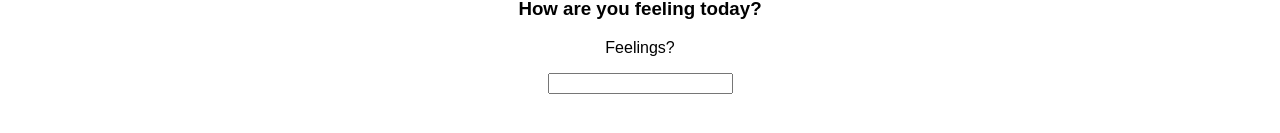
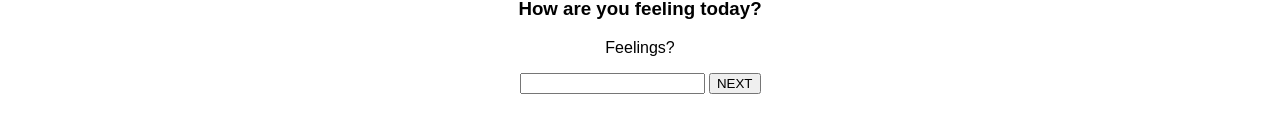
Before and after one commit to MohamedKassim1/redux-feedback, a React (Create React App) app: page / in a window 1280 px wide. Shown: the part 183-316 px from the top of the page. Built offline with nearby package versions, Linux system fonts and the light colour scheme.

Commit message:
redux route setup

```diff
--- a/package.json
+++ b/package.json
@@ -10,6 +10,7 @@
     "react": "^16.8.6",
     "react-dom": "^16.8.6",
     "react-redux": "^7.2.0",
+    "react-router-dom": "^5.1.2",
     "react-scripts": "^3.4.0",
     "redux": "^4.0.5"
   },
--- a/src/components/App/App.js
+++ b/src/components/App/App.js
@@ -1,7 +1,13 @@
 import React, { Component } from 'react';
 import axios from 'axios';
 import './App.css';
-import Feelings from '../Feelings/Feelings'
+import { HashRouter, Route, Link } from 'react-router-dom';
+import Feelings from '../Feelings/Feelings';
+import Understanding from '../Understanding/Understanding';
+import Support from '../Support/Support';
+import Comments from '../Review/Review';
+import Review from '../Review/Review';
+
 class App extends Component {
   render() {
     return (
@@ -11,7 +17,14 @@ class App extends Component {
           <h4><i>Don't forget it!</i></h4>
         </header>
         <br />
-        <Feelings />
+        <HashRouter>
+          <Route exact path="/" component={Feelings} />
+          <Route exact path="/understanding" component={Understanding} />
+          <Route exact path="/support" component={Support} />
+          <Route exact path="/comments" component={Comments} />
+          <Route exact path="/review" component={Review} />
+        </HashRouter>
+        {/* <Feelings /> */}
       </div>
     );
   }
--- a/src/components/Feelings/Feelings.js
+++ b/src/components/Feelings/Feelings.js
@@ -1,14 +1,19 @@
 import React, { Component } from 'react'
 
 export class Feelings extends Component {
+    handleClick = () =>{
+        console.log(this.props);
+        this.props.history.push('/understanding')
+    }
     render() {
         return (
             <div>
                 <h3>How are you feeling today?</h3>
                 <p>Feelings?</p>
-                    <input type="number"/>
+                <input type="number" /> <button onClick={this.handleClick}>NEXT</button>
 
             </div>
+
         )
     }
 }
--- a/src/components/Support/Support.js
+++ b/src/components/Support/Support.js
@@ -1,12 +1,15 @@
 import React, { Component } from 'react'
 
 export class Support extends Component {
+    handleClick = () =>{
+        this.props.history.push('/review')
+    }
     render() {
         return (
             <div>
                 <h3>How well are you being supported?</h3>
                 <p>Support?</p>
-                    <input type="number"/>
+                    <input type="number"/> <button onClick={this.handleClick}>NEXT</button>
             </div>
         )
     }
--- a/src/components/Understanding/Understanding.js
+++ b/src/components/Understanding/Understanding.js
@@ -1,12 +1,15 @@
 import React, { Component } from 'react'
 
 export class Understanding extends Component {
+    handleClick = () =>{
+        this.props.history.push('/support')
+    }
     render() {
         return (
             <div>
                 <h3>How well are you understanding the content?</h3>
                 <p>Understanding?</p>
-                    <input type="number"/>
+                    <input type="number"/> <button onClick={this.handleClick}>NEXT</button>
             </div>
         )
     }
```
Also changed, not shown: 1 other file (tests, documents, lock files or other folders).
